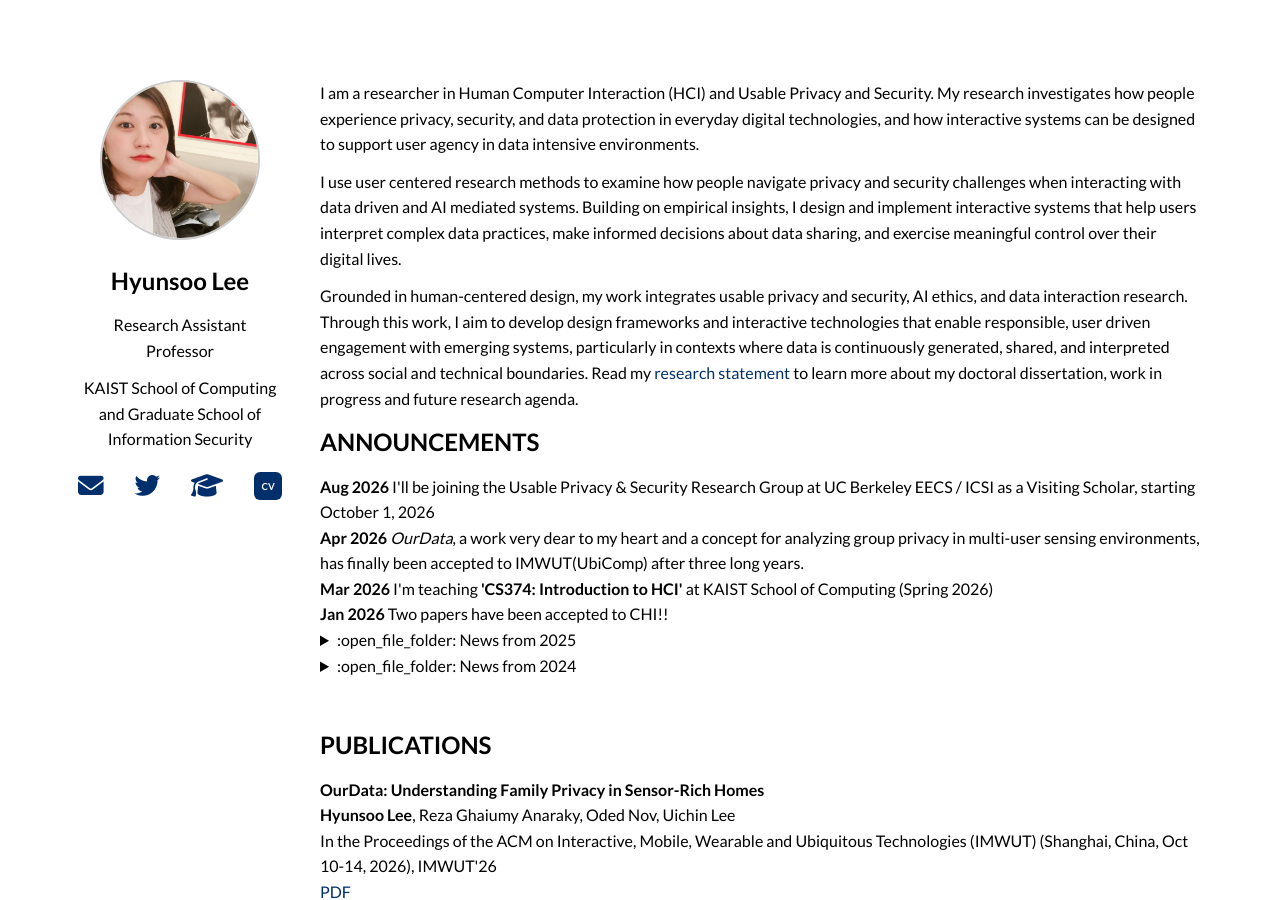
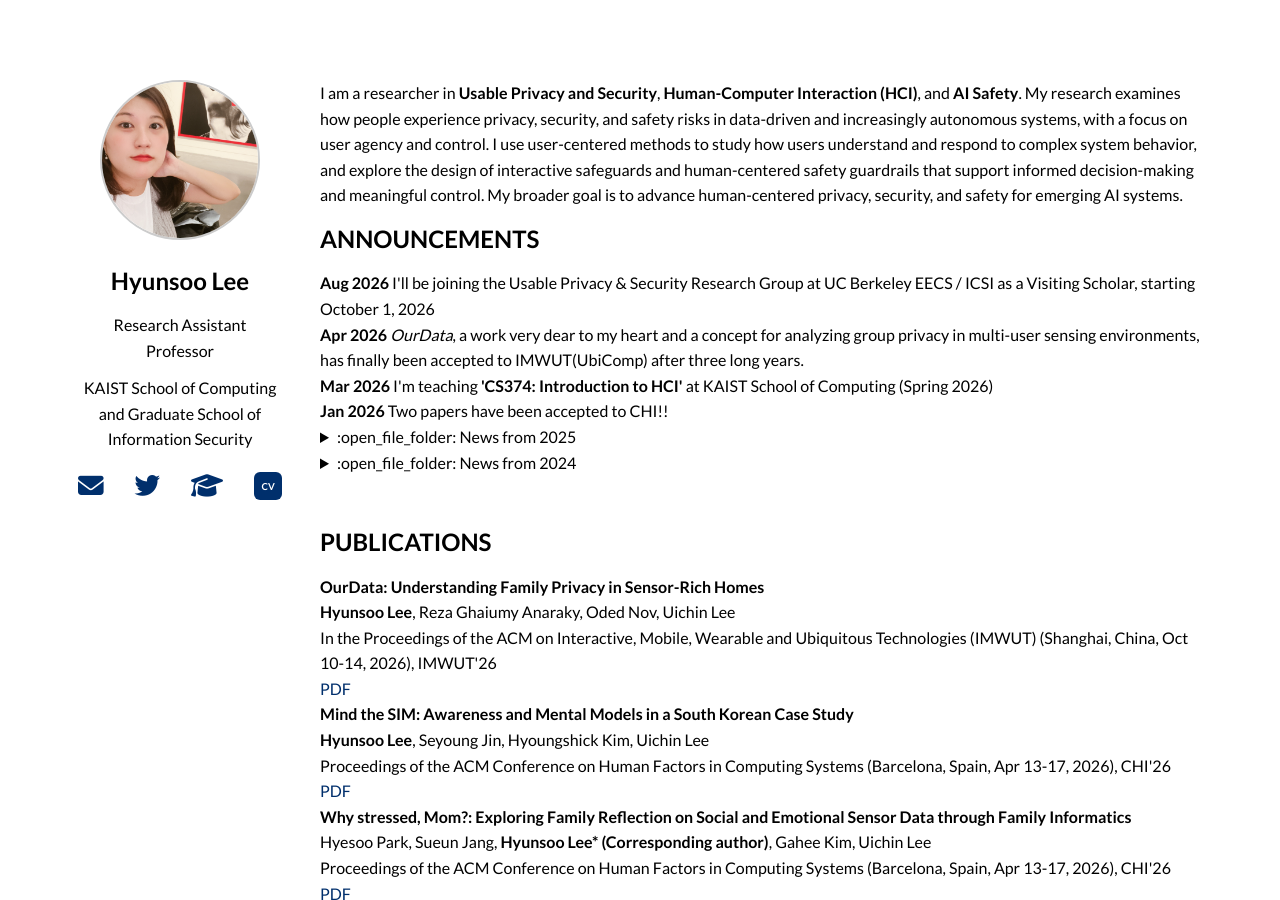
Before and after one commit to hslee90/hslee90.github.io, a Jekyll site: the page built from index.md, in a window 1280 px wide and 900 px high. Built offline with Jekyll 4.4.1, drawn with Linux system fonts in a browser that asks for light colours; nearby versions of some CDN libraries.

Commit message:
Update index.md

```diff
--- a/index.md
+++ b/index.md
@@ -29,11 +29,9 @@ title: "Home"
 
   <!-- 오른쪽: 텍스트 내용 -->
 <div class="main-content">
-  <p>I am a researcher in Human Computer Interaction (HCI) and Usable Privacy and Security. My research investigates how people experience privacy, security, and data protection in everyday digital technologies, and how interactive systems can be designed to support user agency in data intensive environments.</p>
-
-  <p>I use user centered research methods to examine how people navigate privacy and security challenges when interacting with data driven and AI mediated systems. Building on empirical insights, I design and implement interactive systems that help users interpret complex data practices, make informed decisions about data sharing, and exercise meaningful control over their digital lives.</p>
-
-  <p>Grounded in human-centered design, my work integrates usable privacy and security, AI ethics, and data interaction research. Through this work, I aim to develop design frameworks and interactive technologies that enable responsible, user driven engagement with emerging systems, particularly in contexts where data is continuously generated, shared, and interpreted across social and technical boundaries. Read my <a href="assets/pdf/research statement.pdf" target="_blank">research statement</a> to learn more about my doctoral dissertation, work in progress and future research agenda.</p>
+  <p> I am a researcher in <strong>Usable Privacy and Security</strong>, <strong>Human-Computer Interaction (HCI)</strong>, and <strong>AI Safety</strong>. My research examines how people experience privacy, security, and safety risks in data-driven and increasingly autonomous systems, with a focus on user agency and control.
+I use user-centered methods to study how users understand and respond to complex system behavior, and explore the design of interactive safeguards and human-centered safety guardrails that support informed decision-making and meaningful control.
+My broader goal is to advance human-centered privacy, security, and safety for emerging AI systems.</p>
 
 
 <h2 id="news">ANNOUNCEMENTS</h2>
```
